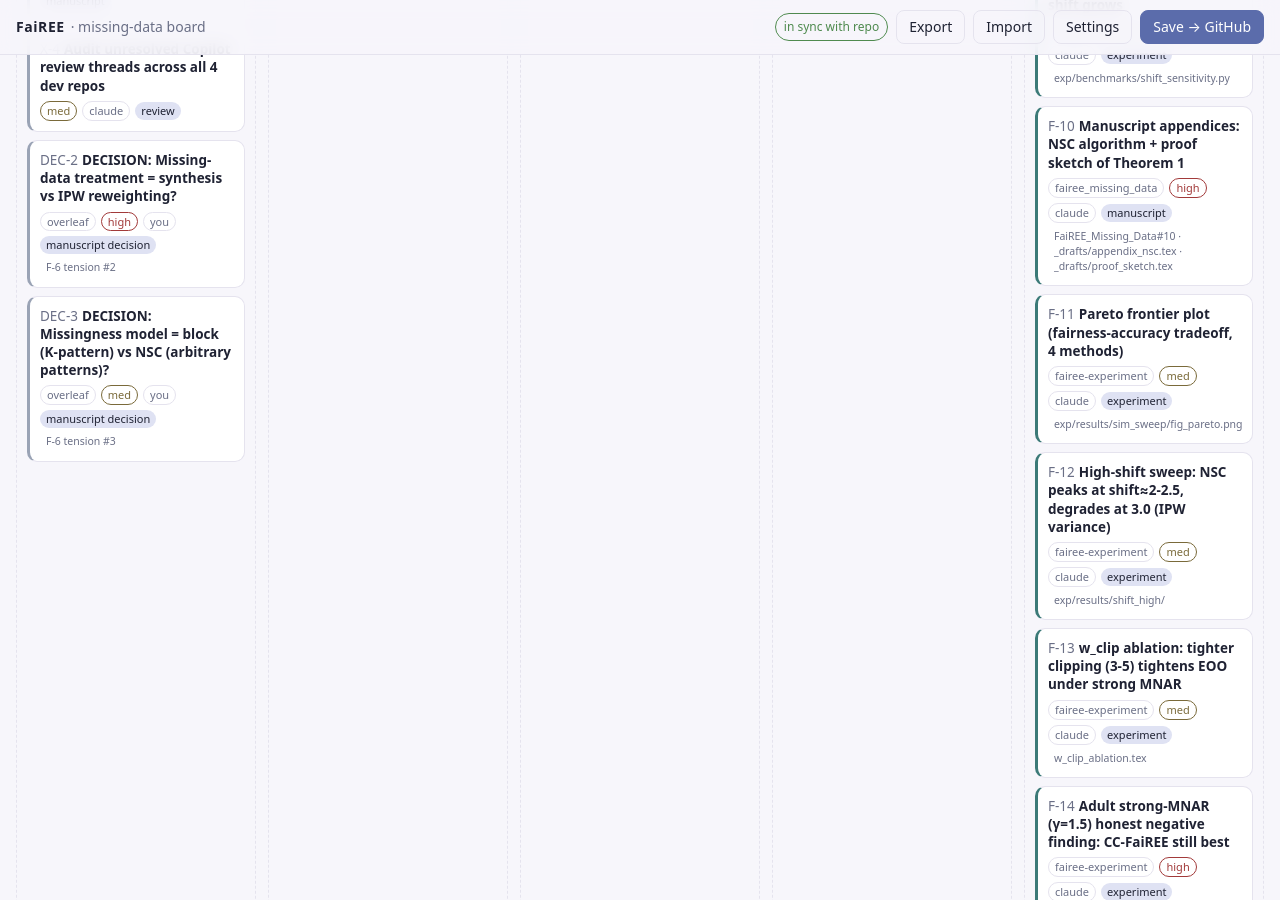
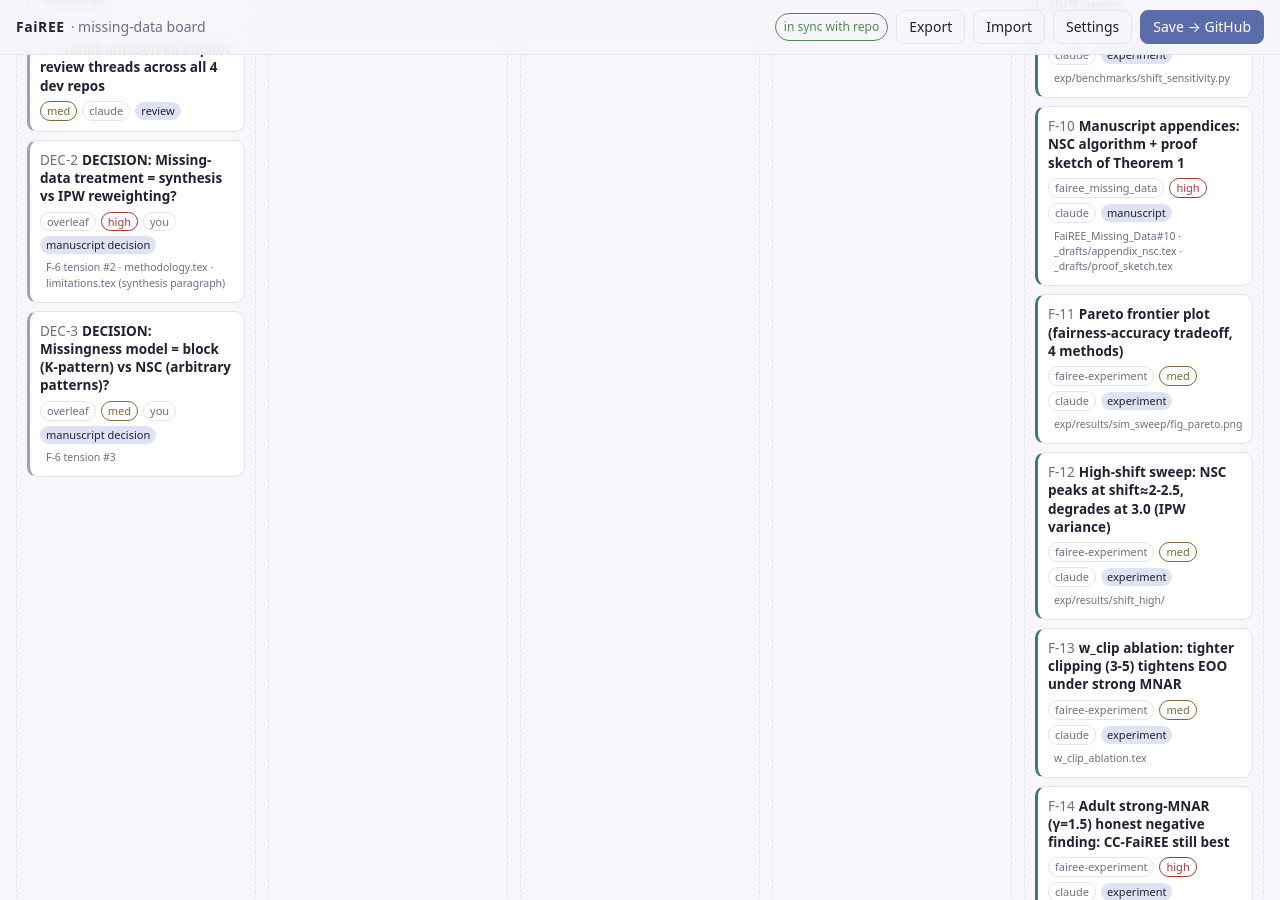
Before and after one commit to yulinl2/yulinl2.github.io, a Jekyll site: the page fairee-board/index.html, which Jekyll copies as it is, in a window 1280 px wide and 900 px high, scrolled down 3791 px. Built offline with Jekyll 4.4.1, drawn with Linux system fonts in a browser that asks for light colours; part of the change alters nothing that is shown.

Commit message:
board: DEC-2 trade-off notes (IPW vs synthesis); recommendation drafted

```diff
--- a/fairee-board/assets/data/roadmap.json
+++ b/fairee-board/assets/data/roadmap.json
@@ -838,9 +838,11 @@
       "owner": "you",
       "repo": "overleaf",
       "refs": [
-        "F-6 tension #2"
+        "F-6 tension #2",
+        "methodology.tex",
+        "limitations.tex (synthesis paragraph)"
       ],
-      "detail": "Stub proposes synthetic-data substitution for missing-sensitive rows. Code uses IPW/density-ratio under NSC. The methods are not equivalent and have different theory. Pick the canonical path; the other becomes a §A variant."
+      "detail": "TRADE-OFFS (drafted 2026-05-30): IPW-path (current code): identifying assumption = bounded density ratio (M3) + ignorability/positivity. Finite-sample Beta-quantile guarantee holds; computational complexity O(n grid) per fit. Synthesis-path (stub manuscript's original): identifying assumption = correctly-specified outcome model + invertible density. Higher accuracy if model is correct, but no finite-sample guarantee — bias propagates from misspecification. IPW is the safer default for distribution-free fairness; synthesis is appropriate when the analyst trusts a parametric outcome model. RECOMMENDATION: ship IPW as canonical (matches FaiREE paper's spirit + closed-form theorem), include synthesis as §A.4 variant with empirical comparison if reviewer asks. Open: writing this up cleanly requires a user-level decision on which voice to use."
     },
     {
       "id": "DEC-3",
```
